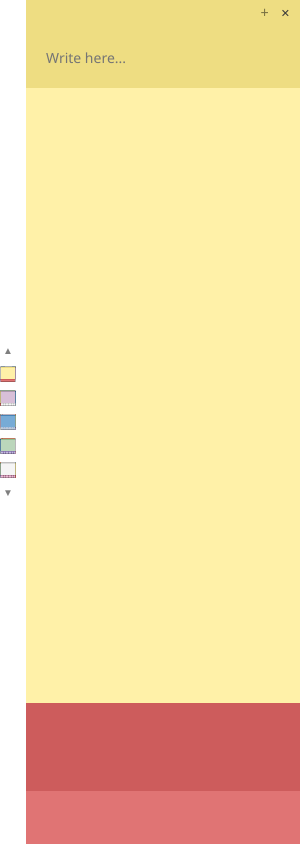
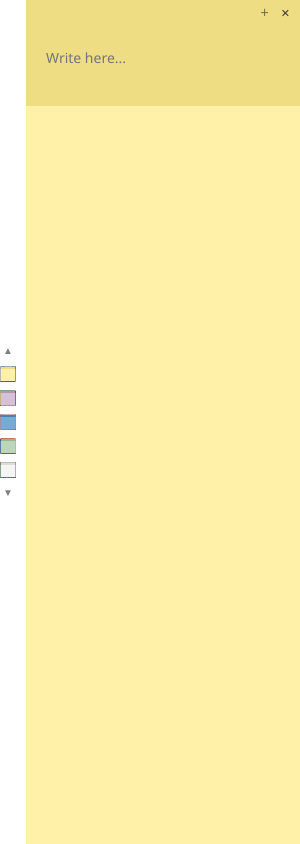
Before and after one commit to claudiabeltr/tidy-desktop, an Electron app: page postit.html in a window 300 px wide. Drawn offline with Linux system fonts and the light colour scheme.

Commit message:
fix: rows

```diff
--- a/postit.css
+++ b/postit.css
@@ -15,7 +15,7 @@ html, body {
 .postit,
 .dot {
     background-image: url('assets/postit-tileset.png');
-    background-size: 500% 500%; /* 5x5 */
+    background-size: 500% 600%; /* 5x5 */
     image-rendering: pixelated;
 }
 
--- a/postit.js
+++ b/postit.js
@@ -8,7 +8,7 @@ const upArrowBtn = document.getElementById('up-arrow');
 const downArrowBtn = document.getElementById('down-arrow')
 
 const COLS = 5;
-const ROWS = 5;
+const ROWS = 6;
 let currentRow = 0; // show dots
 
 //
```
